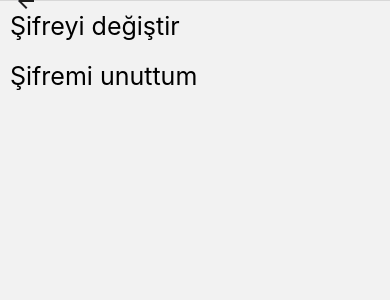
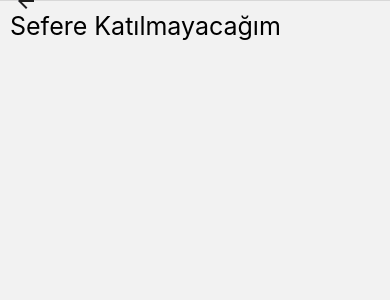
Before and after one commit to neslihanulpnr/movita, a React Native app: screen /Settings in a window 390 px wide. Shown: the top 300 px of the page. Built offline with nearby package versions, Linux system fonts and the light colour scheme.

Commit message:
map-setting-marker.png

```diff
--- a/screens/Map.js
+++ b/screens/Map.js
@@ -3,7 +3,7 @@ import { StyleSheet, View, Text, Image } from "react-native";
 import MapView, { Marker } from "react-native-maps";
 import moment from "moment";
 import 'moment/locale/tr'; // Türkçe dil ayarı
-import MarkerImage from '../assets/marker.png';
+import MarkerImage from '../assets/marker2.png';
 
 export const Map = ({ data }) => {
   const [userData, setUserData] = useState([]);
@@ -83,6 +83,7 @@ export const Map = ({ data }) => {
     fetchUserData();
   }, [data]);
 
+
   // MapView referansını oluştur
   const mapViewRef = React.useRef(null);
 
@@ -92,35 +93,31 @@ export const Map = ({ data }) => {
         ref={mapViewRef}
         style={styles.map}
         initialRegion={{
-          latitude: userLocation?.latitude || 0,
-          longitude: userLocation?.longitude || 0,
-          latitudeDelta: 0.0922,
-          longitudeDelta: 0.0421,
+          latitude: userLocation?.latitude || 39.9334, // Varsayılan olarak Türkiye'nin yaklaşık merkezi
+          longitude: userLocation?.longitude || 32.8597,
+          latitudeDelta: 8,
+          longitudeDelta: 8,
         }}
       >
         {userLocation && (
           <Marker
-
             coordinate={{
               latitude: userLocation.latitude,
               longitude: userLocation.longitude,
             }}
             title=""
             description=""
-
           >
-
-
-          <Image
-          source={require('../assets/marker.png')}
-          style={{ width: 50, height: 65 }}
-        />
-      </Marker>
-
+            <Image
+              source={require('../assets/marker2.png')}
+              style={{ width: 60, height: 105 }}
+            />
+          </Marker>
         )}
       </MapView>
     </View>
   );
+
 };
 
 const styles = StyleSheet.create({
--- a/screens/Settings.js
+++ b/screens/Settings.js
@@ -1,5 +1,4 @@
-import { View, Text, TouchableOpacity } from "react-native"
-import { AntDesign } from '@expo/vector-icons';
+import { View, Text, TouchableOpacity } from "react-native";
 
 export const Settings = () => {
     const handleForgotPassword = () => {}
@@ -9,13 +8,10 @@ export const Settings = () => {
         <View>
             <TouchableOpacity onPress={handleForgotPassword}
             style={{justifyContent: "flex-start", alignItems: "flex-start", margin: 10, flexDirection: "row"}}>
-                <Text style={{ color: "black", fontSize: 25 }}>Şifreyi değiştir</Text>
+                <Text style={{ color: "black", fontSize: 25 }}>Sefere Katılmayacağım</Text>
             </TouchableOpacity>
 
-            <TouchableOpacity onPress={handleForgotPassword}
-            style={{justifyContent: "flex-start", alignItems: "flex-start", margin: 10, flexDirection: "row"}}>
-                <Text style={{ color: "black", fontSize: 25 }}>Şifremi unuttum </Text>
-            </TouchableOpacity>
+
 
 
         </View>
```
Also changed, not shown: assets/marker.png (deleted), assets/marker2.png (added).
